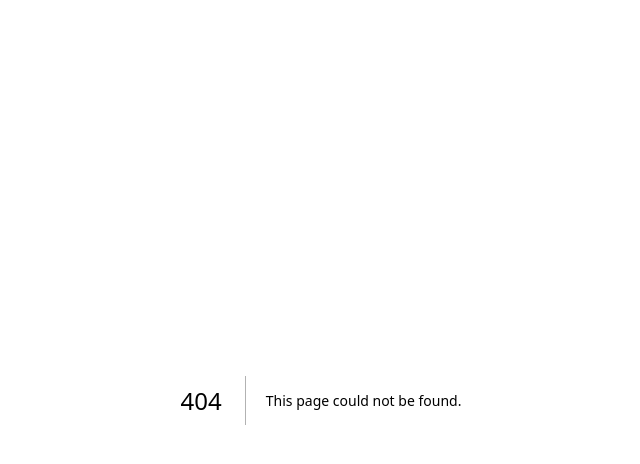
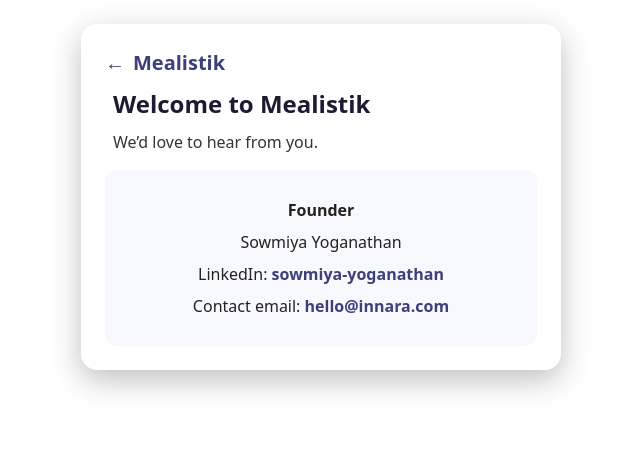
Before and after one commit to innarageneral/innara-website, a Next.js app: page /contact in a window 1280 px wide. Before the commit this address had no page. Shown: the top 464 px of the page, without its empty margins (319-959 px from the left). Built offline with nearby package versions, Linux system fonts and the light colour scheme.

Commit message:
--Updated the contact page

```diff
--- /dev/null
+++ b/src/app/contact/page.js
@@ -0,0 +1,65 @@
+"use client";
+
+import Link from "next/link";
+
+export default function ContactPage() {
+  const websiteHref = "https://mealistik.com";
+
+  return (
+    <main style={{ minHeight: '100vh', background: '#ffffff'}}>
+      <style>{`
+        :root { --primary:#9999cc; --accent:#c1c1f9; --deep:#3e3e7a; --white:#ffffff; --text-dark:#1d1a31; }
+        * { box-sizing: border-box; }
+        .wrap { display:grid; place-items:center; padding:24px; }
+        .card { width:100%; max-width:480px; background:var(--white); border-radius:16px; padding:24px; box-shadow:0 10px 30px rgba(0,0,0,0.25); position:relative; }
+        .logo-bar { display:flex; align-items:center; gap:8px; }
+        .back-arrow { cursor:pointer; font-size:20px; color:var(--deep); border:none; background:none; line-height:1; }
+        .back-arrow:focus { outline:3px solid var(--deep); outline-offset:2px; }
+        .logo { font-weight:800; font-size:20px; color:var(--deep); }
+        h1 { font-size:24px; margin:8px; color:var(--text-dark); }
+        p { margin: 8px;}
+        .sub { font-size:16px; color:#333; margin-bottom:16px; }
+        .btns { display:grid; gap:12px; margin:18px 0 8px; }
+        button.primary, a.primary { background:var(--primary); color:var(--text-dark); border:0; border-radius:12px; padding:14px 16px; font-size:16px; font-weight:700; text-align:center; text-decoration:none; cursor:pointer; width:100%; }
+        button.primary:hover, a.primary:hover { background:var(--accent); }
+        .contact-btn { background:var(--deep); color:var(--white); border:0; border-radius:8px; padding:10px 14px; font-size:14px; margin-top:20px; cursor:pointer; font-weight:600; width:100%; }
+        .contact-card { margin-top:16px; background:#f8f8ff; border-radius:12px; padding:20px; text-align:center; color:#222; }
+        .contact-card a { color:var(--deep); text-decoration:none; }
+        .contact-card a:hover { text-decoration:underline; }
+      `}</style>
+
+      <div className="wrap">
+        <section className="card" aria-labelledby="welcome-title">
+          <div className="logo-bar">
+            <Link href="/" aria-label="Back" className="back-arrow">←</Link>
+            <div className="logo" aria-label="Mealistik logo">Mealistik</div>
+          </div>
+
+          <h1 id="welcome-title"><b>Welcome to Mealistik</b></h1>
+          <p className="sub">We’d love to hear from you.</p>
+
+          <div className="contact-card">
+            <p><strong>Founder</strong></p>
+            <p>Sowmiya Yoganathan</p>
+            <p>
+              LinkedIn:{" "}
+              <a
+                href="https://www.linkedin.com/in/sowmiya-yoganathan-668430136/"
+                target="_blank"
+                rel="noopener noreferrer"
+              >
+                <b>
+                  sowmiya-yoganathan
+                </b>
+              </a>
+            </p>
+            <p>
+              Contact email:{" "}
+              <a href="mailto:hello@innara.com"><b>hello@innara.com</b></a>
+            </p>
+          </div>
+        </section>
+      </div>
+    </main>
+  );
+}
--- a/src/app/page.js
+++ b/src/app/page.js
@@ -51,7 +51,7 @@
       "Budget and location-based suggestions",
     ],
     priceMonthly: 22.99,
-    priceAnnual: 229.99,
+    priceAnnual: 249.99,
     popular: true,
   };
 
@@ -807,7 +807,7 @@
               <div className="font-semibold text-white">Company</div>
               <ul className="mt-3 space-y-2 text-sm text-slate-300">
                 <li><a href="#about" className="hover:text-[var(--innara-surface)] transition">About</a></li>
-                <li><a href="#contact" className="hover:text-[var(--innara-surface)] transition">Contact</a></li>
+                <li><a href="/contact" className="hover:text-[var(--innara-surface)] transition">Contact</a></li>
               </ul>
             </div>
           </div>
```
Also changed, not shown: src/app/globals.css (line endings or trailing spaces).
